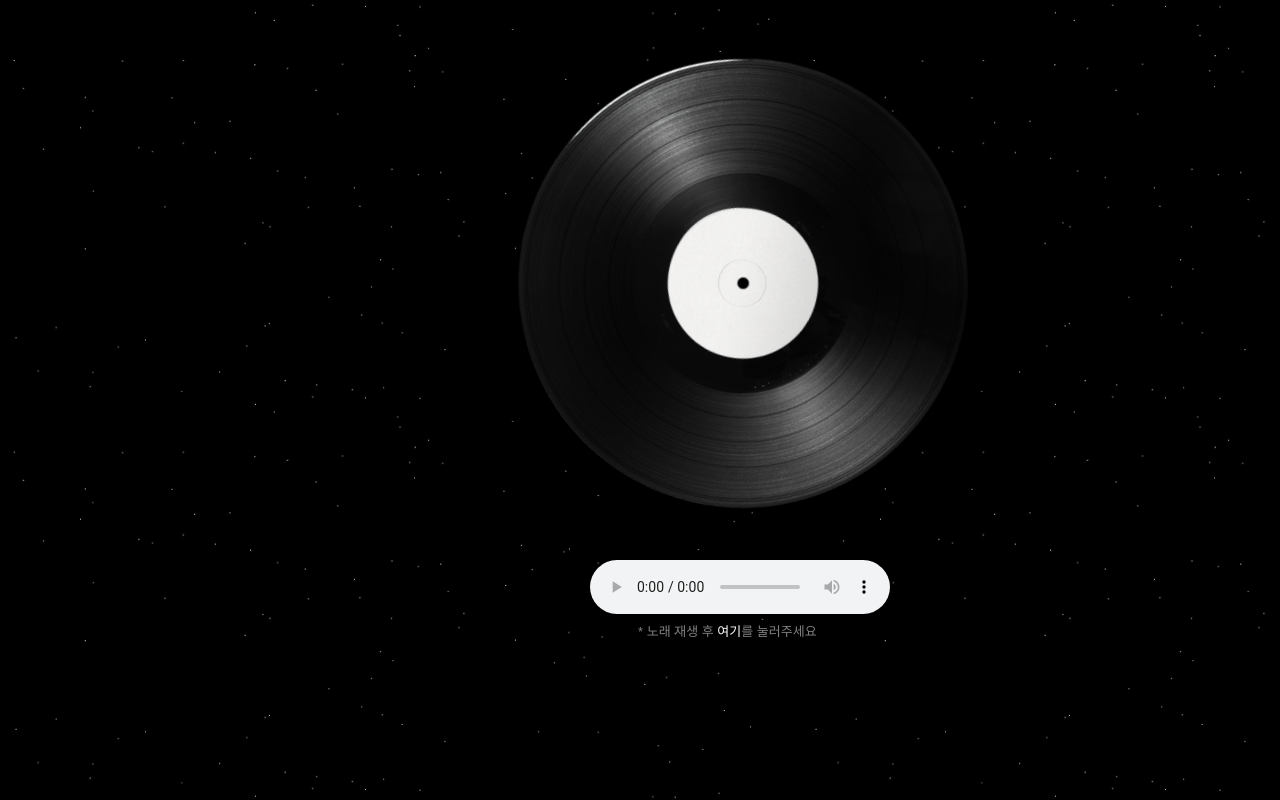
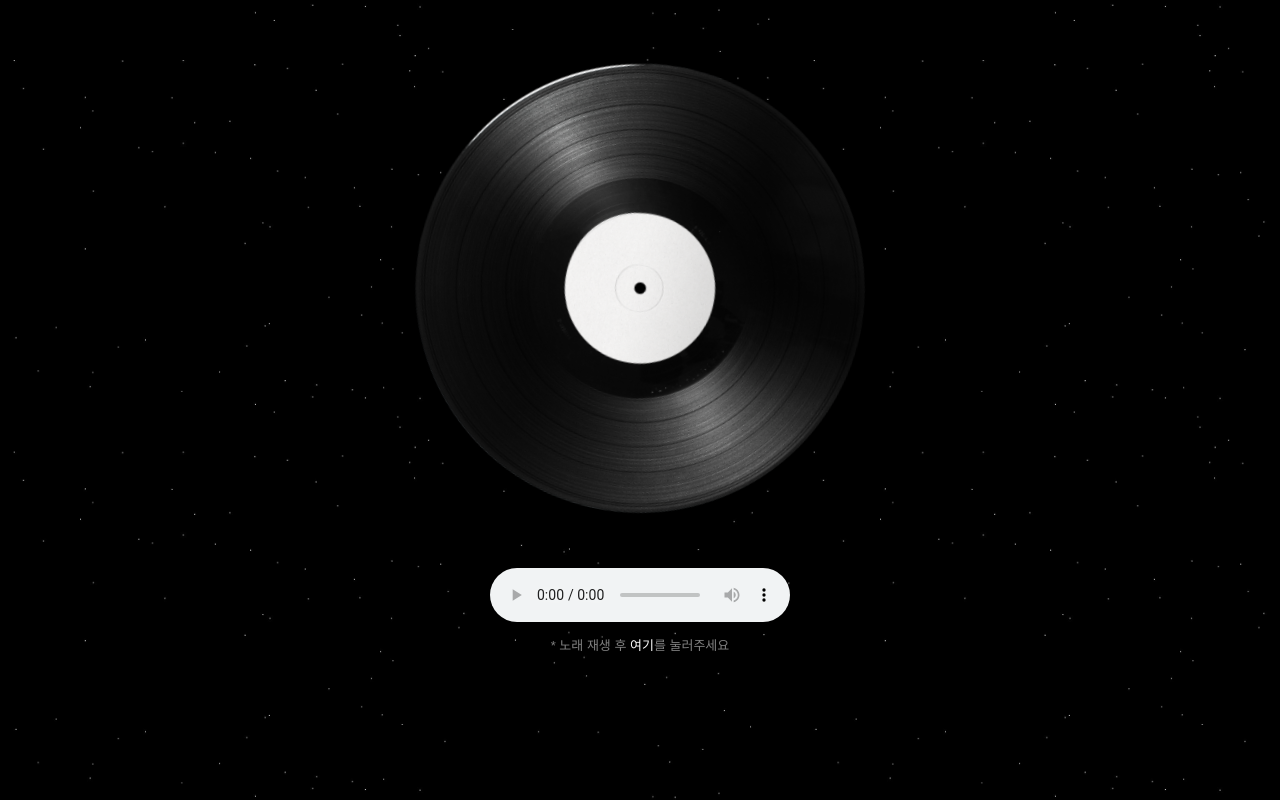
Before and after one commit to tmdtmdqorekf/tmdtmdqorekf.github.io, a plain HTML site: page index.html in a window 1280 px wide. Drawn offline with Linux system fonts and the light colour scheme.

Commit message:
fix: container 속성

```diff
--- a/index.css
+++ b/index.css
@@ -3,22 +3,43 @@ body {
     background-size: 50rem;
 }
 
+
+.lp-container {
+    display: flex;
+    flex-wrap: nowrap;
+    justify-content: center;
+    align-items: center;
+    height: 35rem;
+}
+
 .lp {
-    position: relative;
-    float: left;
-    top: 50px;
-    left: 510px;
     border-radius: 50%;
     animation: rolling-lp 7s linear infinite;
 }
+
+.move:hover {
+    transform: translateY(-7px);
+}
+
+.audio-container {
+    display: flex;
+    flex-wrap: nowrap;
+    justify-content: center;
+    align-items: center;
+}
+
+.text-container {
+    display: flex;
+    flex-wrap: nowrap;
+    justify-content: center;
+    align-items: center;
+}
+
 p{
     font-family: 'Nanum Gothic', sans-serif;
     font-size: small;
     color: grey;
-    position: relative;
-    float: left;
-    top: 600px;
-    left: 180px;
+    text-align: left;
 }
 
 a{
@@ -31,17 +52,6 @@ a:visited {
     text-decoration: none;
 }
 
-.move:hover {
-    transform: translateY(-7px);
-}
-
-.audio {
-    position: absolute;
-    float: left;
-    top: 560px;
-    left: 590px;
-}
-
 @keyframes rolling-lp {
     0%      {transform: rotate(0);}
     100%    {transform: rotate(1turn);}
```
